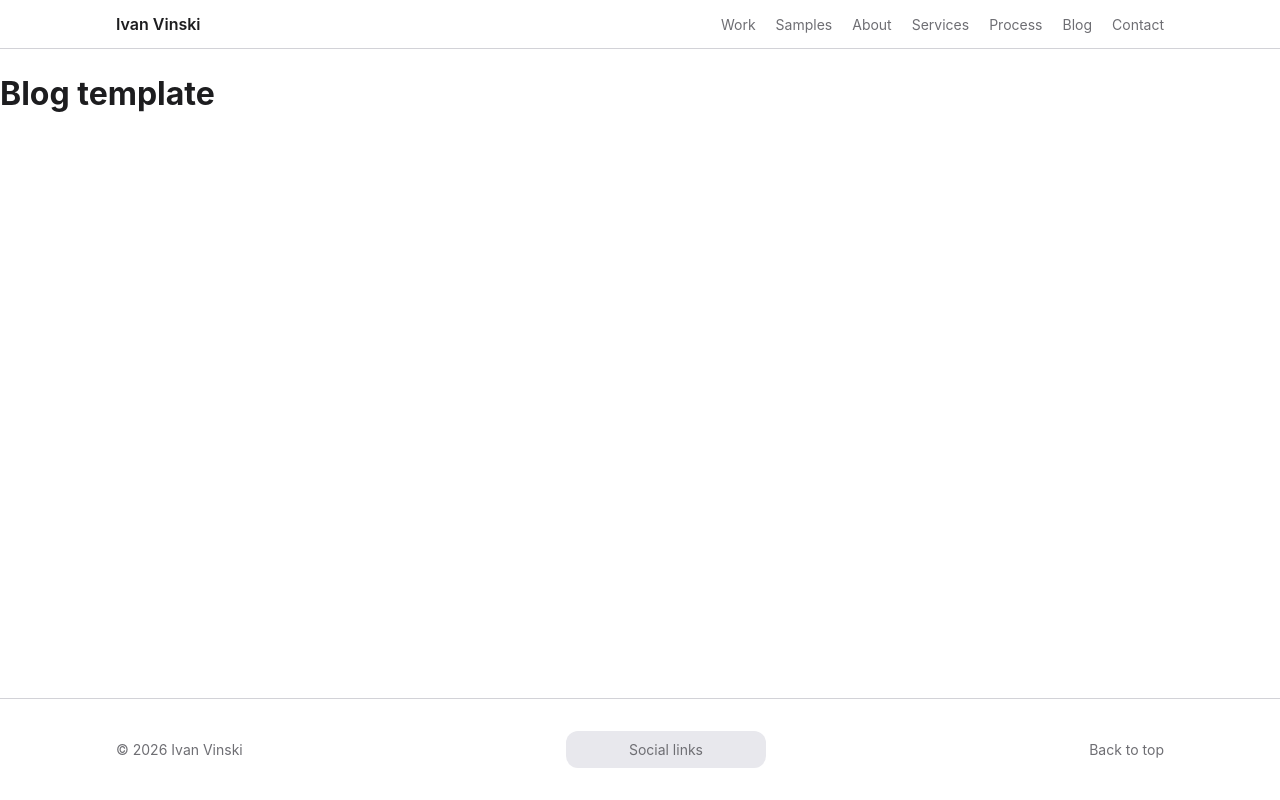
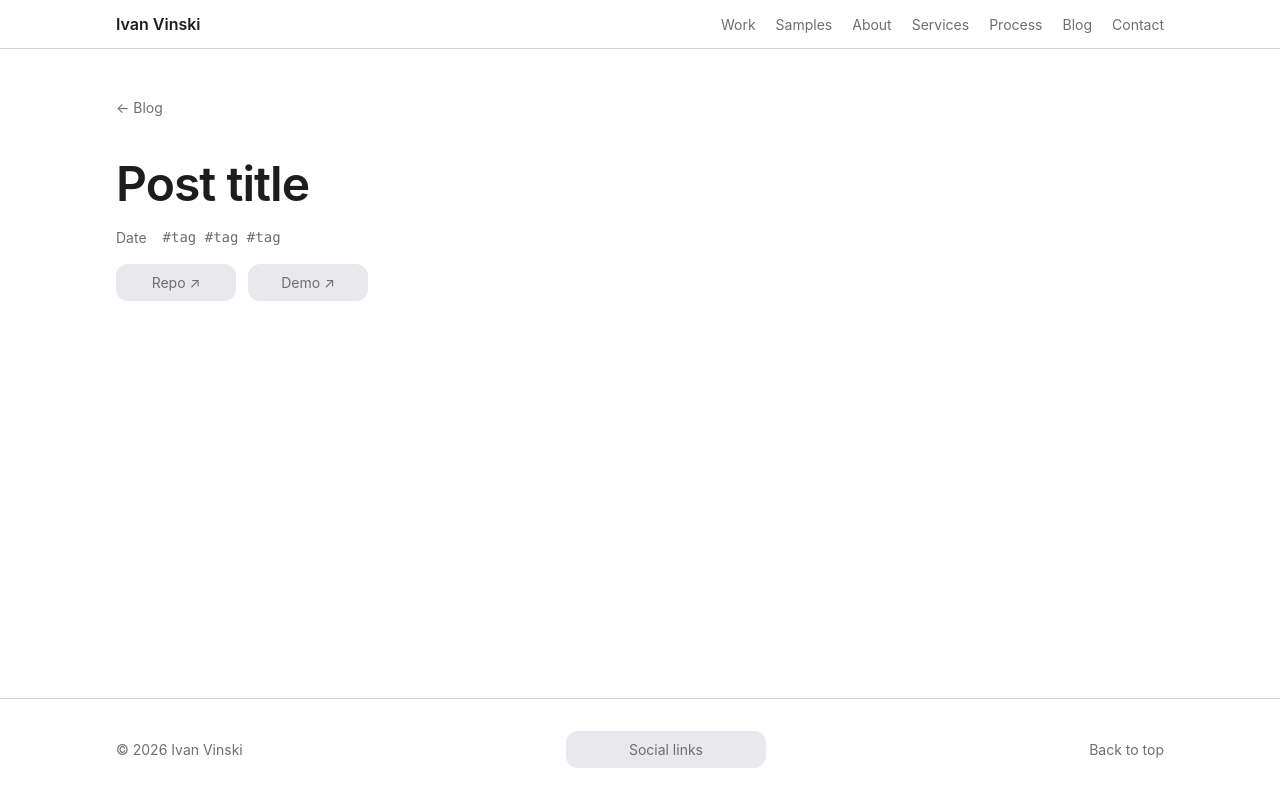
Before and after one commit to vindotski/website, a Next.js app: page /blog/template in a window 1280 px wide. Built offline with nearby package versions, Linux system fonts and the light colour scheme.

Commit message:
feat(blog): wirefram post intro section

```diff
--- /dev/null
+++ b/app/blog/template/page.module.css
@@ -0,0 +1,17 @@
+.meta {
+  display: flex;
+  flex-wrap: wrap;
+  gap: 4px 16px;
+  font-size: 14px;
+  color: var(--color-muted);
+}
+
+.links {
+  display: flex;
+  flex-wrap: wrap;
+  gap: 12px;
+}
+
+.links > * {
+  min-width: 120px;
+}
--- a/app/blog/template/page.tsx
+++ b/app/blog/template/page.tsx
@@ -1,3 +1,22 @@
+import Placeholder from "../../_components/Placeholder";
+import Tags from "../../_components/Tags";
+import DetailIntro from "../../_components/detail/DetailIntro";
+import DetailPage from "../../_components/detail/DetailPage";
+import styles from "./page.module.css";
+
 export default function BlogTemplate() {
-  return <h1>Blog template</h1>;
+  return (
+    <DetailPage backHref="/#blog" backLabel="Blog">
+      <DetailIntro title="Post title">
+        <div className={styles.meta}>
+          <time>Date</time>
+          <Tags tags={["tag", "tag", "tag"]} />
+        </div>
+        <div className={styles.links}>
+          <Placeholder label="Repo ↗" height={24} />
+          <Placeholder label="Demo ↗" height={24} />
+        </div>
+      </DetailIntro>
+    </DetailPage>
+  );
 }
```
